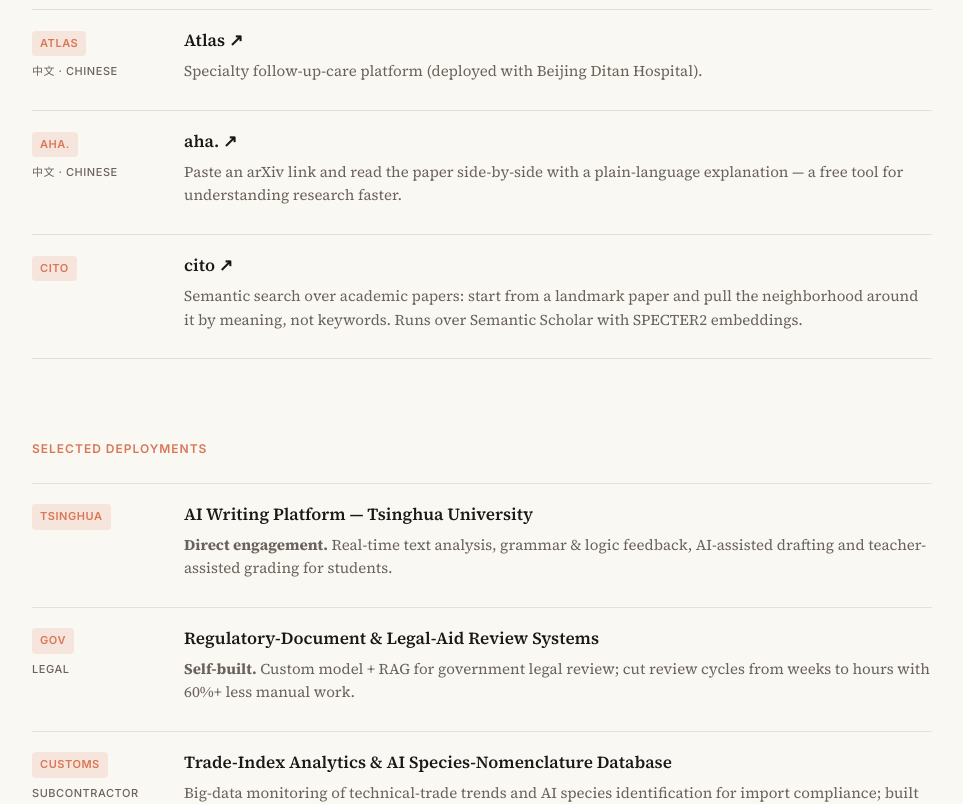
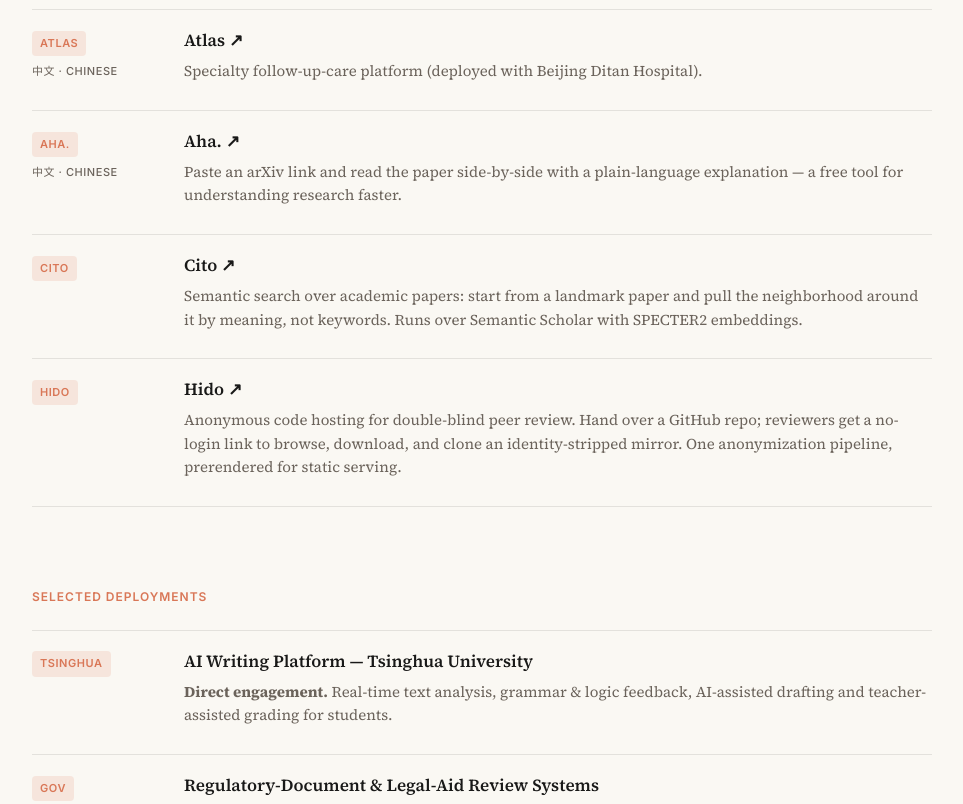
Before and after one commit to tao-hpu/tao-hpu.github.io, a Next.js app: page /building in a window 1280 px wide. Shown: the part 1280-2084 px from the top of the page, without its empty margins (158-1121 px from the left). Built offline with nearby package versions, Linux system fonts and the light colour scheme.

Commit message:
chore: add Hido product entry and title-case research brands
List Hido on Building; use Tuto, Cito, Hido, Aha. display names.

```diff
--- a/app/building/page.tsx
+++ b/app/building/page.tsx
@@ -148,11 +148,11 @@
               className="publication-simple-item"
             >
               <div className="publication-simple-meta">
-                <span className="venue-badge">aha.</span>
+                <span className="venue-badge">Aha.</span>
                 <span className="venue-badge venue-badge-secondary">中文 · Chinese</span>
               </div>
               <div className="publication-simple-body">
-                <span className="publication-simple-title">aha. ↗</span>
+                <span className="publication-simple-title">Aha. ↗</span>
                 <p className="publication-simple-tldr">Paste an arXiv link and read the paper side-by-side with a plain-language explanation &mdash; a free tool for understanding research faster.</p>
               </div>
             </a>
@@ -164,11 +164,26 @@
               className="publication-simple-item"
             >
               <div className="publication-simple-meta">
-                <span className="venue-badge">cito</span>
+                <span className="venue-badge">Cito</span>
               </div>
               <div className="publication-simple-body">
-                <span className="publication-simple-title">cito ↗</span>
+                <span className="publication-simple-title">Cito ↗</span>
                 <p className="publication-simple-tldr">Semantic search over academic papers: start from a landmark paper and pull the neighborhood around it by meaning, not keywords. Runs over Semantic Scholar with SPECTER2 embeddings.</p>
+              </div>
+            </a>
+
+            <a
+              href="https://hido.fim.ai"
+              target="_blank"
+              rel="noopener noreferrer"
+              className="publication-simple-item"
+            >
+              <div className="publication-simple-meta">
+                <span className="venue-badge">Hido</span>
+              </div>
+              <div className="publication-simple-body">
+                <span className="publication-simple-title">Hido ↗</span>
+                <p className="publication-simple-tldr">Anonymous code hosting for double-blind peer review. Hand over a GitHub repo; reviewers get a no-login link to browse, download, and clone an identity-stripped mirror. One anonymization pipeline, prerendered for static serving.</p>
               </div>
             </a>
 
--- a/app/opensource/page.tsx
+++ b/app/opensource/page.tsx
@@ -4,9 +4,9 @@
   title: 'Open Source',
   alternates: { canonical: '/opensource' },
   description:
-    'Open-source courses and developer tools by Tao An: a from-scratch LLM course, an IELTS whitepaper, tuto for corpus-scale citation-integrity auditing, AI-coding utilities for Claude Code, and ops automation. Free and contribution-welcome.',
+    'Open-source courses and developer tools by Tao An: a from-scratch LLM course, an IELTS whitepaper, Tuto for corpus-scale citation-integrity auditing, AI-coding utilities for Claude Code, and ops automation. Free and contribution-welcome.',
   keywords:
-    'Tao An, open source, linalg-to-attention, llm-from-scratch, ielts-whitepaper, IELTS, tuto, citation integrity, citation auditing, research tools, nano-spec, Claude Code, AI coding tools, DevOps, ACME, SSL automation',
+    'Tao An, open source, linalg-to-attention, llm-from-scratch, ielts-whitepaper, IELTS, Tuto, citation integrity, citation auditing, research tools, nano-spec, Claude Code, AI coding tools, DevOps, ACME, SSL automation',
   openGraph: {
     title: 'Open Source · Tao An',
     description: 'Open courses, AI-coding utilities, and ops automation, all open source.',
@@ -235,7 +235,7 @@
                   target="_blank"
                   rel="noopener noreferrer"
                 >
-                  tuto &mdash; Citation-integrity auditing at corpus scale
+                  Tuto &mdash; Citation-integrity auditing at corpus scale
                 </a>
                 <p className="publication-simple-tldr">
                   Audits whether a paper's references actually exist and, for claim citations, whether
--- a/app/research/publications.ts
+++ b/app/research/publications.ts
@@ -168,7 +168,7 @@
     titleHref: 'https://arxiv.org/abs/2601.00821',
     links: [
       { label: 'arXiv', href: 'https://arxiv.org/abs/2601.00821' },
-      { label: 'Read on aha. (中文)', href: 'https://aha.fim.ai/paper/2601.00821v3' },
+      { label: 'Read on Aha. (中文)', href: 'https://aha.fim.ai/paper/2601.00821v3' },
       { label: 'Interactive note', href: '/articles/verbatim-memory', internal: true },
       { label: 'PDF', href: 'https://arxiv.org/pdf/2601.00821' },
       { label: 'Code', href: 'https://github.com/tao-hpu/cog-canvas' },
@@ -202,7 +202,7 @@
     titleHref: 'https://arxiv.org/abs/2512.10961',
     links: [
       { label: 'arXiv', href: 'https://arxiv.org/abs/2512.10961' },
-      { label: 'Read on aha. (中文)', href: 'https://aha.fim.ai/paper/2512.10961v2' },
+      { label: 'Read on Aha. (中文)', href: 'https://aha.fim.ai/paper/2512.10961v2' },
       { label: 'PDF', href: 'https://arxiv.org/pdf/2512.10961' },
       { label: 'DOI', href: 'https://doi.org/10.3233/FAIA260506' },
       {
@@ -240,7 +240,7 @@
     titleHref: 'https://arxiv.org/abs/2508.13171',
     links: [
       { label: 'arXiv', href: 'https://arxiv.org/abs/2508.13171' },
-      { label: 'Read on aha. (中文)', href: 'https://aha.fim.ai/paper/2508.13171v1' },
+      { label: 'Read on Aha. (中文)', href: 'https://aha.fim.ai/paper/2508.13171v1' },
       { label: 'Interactive note', href: '/articles/active-memory-revisited', internal: true },
       { label: 'PDF', href: 'https://arxiv.org/pdf/2508.13171' },
     ],
--- a/components/Footer.tsx
+++ b/components/Footer.tsx
@@ -37,7 +37,7 @@
 
         <div className="footer-column">
           <h4>中文资源</h4>
-          <a href="https://aha.fim.ai" target="_blank" rel="noopener noreferrer">aha. 论文导读</a>
+          <a href="https://aha.fim.ai" target="_blank" rel="noopener noreferrer">Aha. 论文导读</a>
           <a href="https://fim-tech.feishu.cn/wiki/space/7524906799680929795" target="_blank" rel="noopener noreferrer">AI 手册</a>
           <a href="https://space.bilibili.com/29563269" target="_blank" rel="noopener noreferrer">Bilibili</a>
           <a href="https://l2a.fim.ai" target="_blank" rel="noopener noreferrer">线性代数 → 注意力</a>
```
